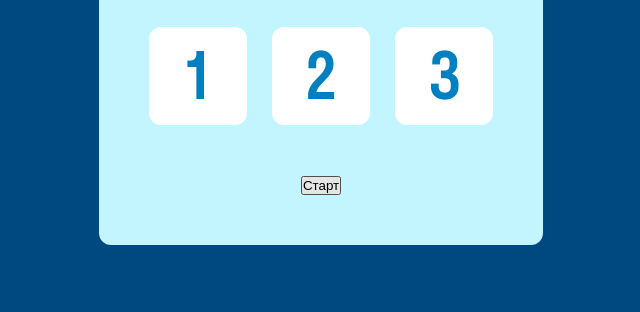
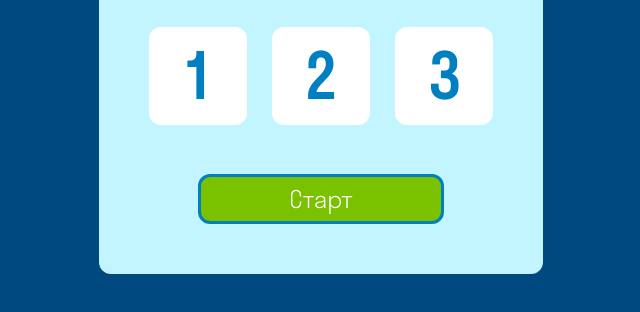
Before and after one commit to NastyaTsyf/third-course-hw, a plain HTML site: page index.html in a window 1280 px wide. In both pictures the pointer is over the button "Старт". Shown: the part 310-622 px from the top of the page, without its empty margins (319-959 px from the left). Drawn offline with Linux system fonts and the light colour scheme.

Commit message:
переименовывает класс кнопки "старт" в css

```diff
--- a/style.css
+++ b/style.css
@@ -82,7 +82,7 @@ a {
     border: 3px solid #7AC100;
 }
 
-.start-submit {
+.start-button {
     width: 246px;
     height: 50px;
     border-radius: 12px;
@@ -95,7 +95,7 @@ a {
     line-height: 32px;
 }
 
-.start-submit:hover {
+.start-button:hover {
     box-sizing: border-box;
     border: 3px solid #0080C1;
 }
```
